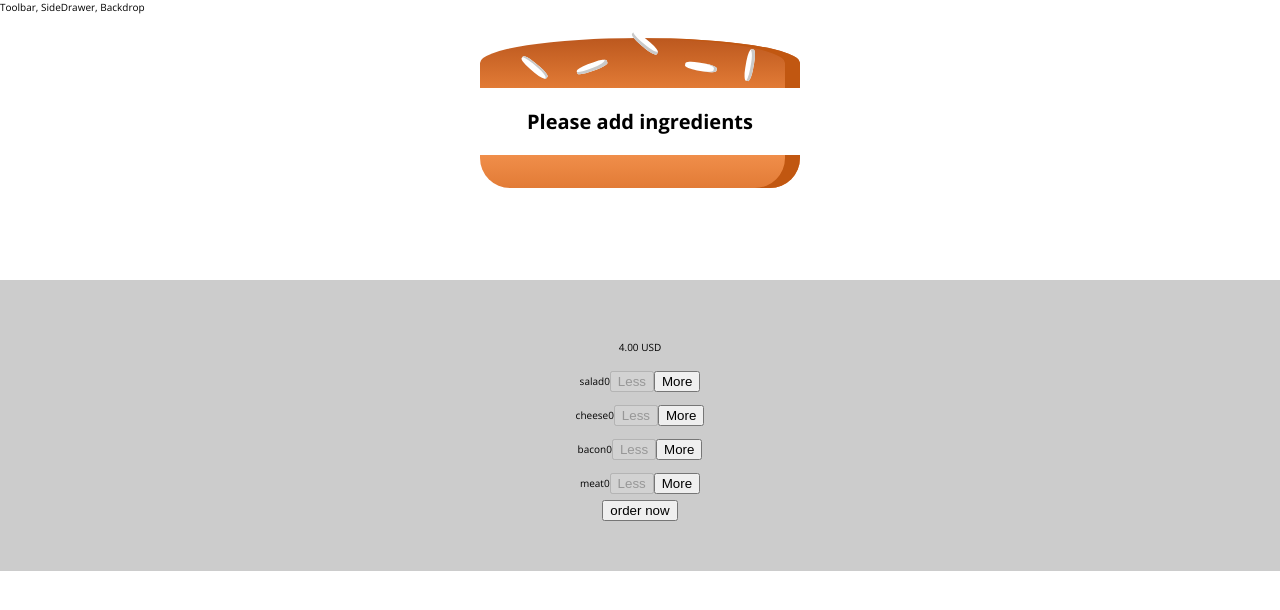
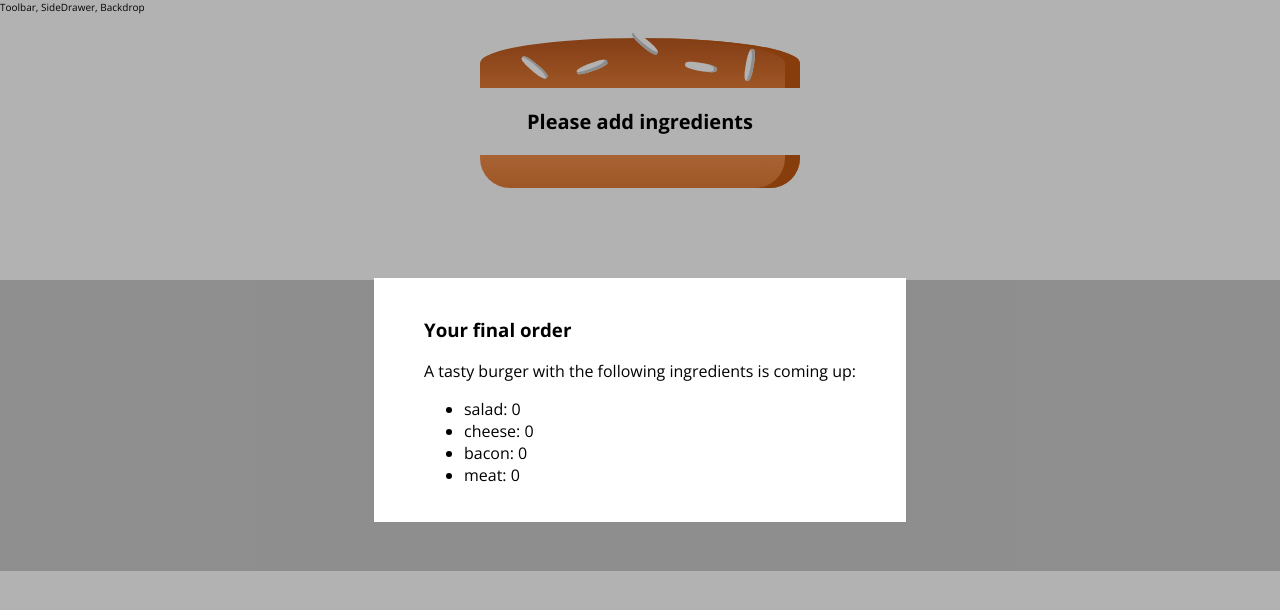
Before and after one commit to pldvd/burger-builder, a React (Create React App) app: page / in a window 1280 px wide. Shown: the top 610 px of the page. Built offline with nearby package versions, Linux system fonts and the light colour scheme.

Commit message:
disabled order button if burger does not have ingredients

```diff
--- a/src/components/BurgerControls/BurgerControls.js
+++ b/src/components/BurgerControls/BurgerControls.js
@@ -15,7 +15,7 @@ const BurgerControls = (props) => {
           amount={props.ingredients[ingredient]}
           changeAmount={props.changeAmount}></BurgerControl>)
       }
-      <button>order now</button>
+      <button disabled={!props.canPurchase}>order now</button>
     </div>
   )
 }
--- /dev/null
+++ b/src/components/OrderSummary/OrderSummary.js
@@ -0,0 +1,23 @@
+import React from 'react';
+import styles from './OrderSummary.module.css';
+
+const OrderSummary = (props) => {
+  const finalOrder = Object.keys(props.ingredients).map(ingr => {
+    return (
+      <li>
+        <span>{ingr}: </span>{props.ingredients[ingr]}
+      </li>
+    );
+  })
+  return (
+    <div className={styles.OrderSummary}>
+      <h3>Your final order</h3>
+      <p> A tasty burger with the following ingredients is coming up:</p>
+      <ul>
+        {finalOrder}
+      </ul>
+    </div>
+  )
+}
+
+export default OrderSummary;
--- /dev/null
+++ b/src/components/OrderSummary/OrderSummary.module.css
@@ -0,0 +1,5 @@
+.OrderSummary {
+  font-size: 1.6rem;
+  padding: 2rem 5rem;
+  background-color: white;
+}
--- /dev/null
+++ b/src/components/UI/Modal/Modal.js
@@ -0,0 +1,12 @@
+import React from 'react';
+import styles from './Modal.module.css';
+
+const Modal = (props) => {
+  return (
+    <div className={styles.Modal}>
+      {props.children}
+    </div>
+  )
+}
+
+export default Modal;
--- /dev/null
+++ b/src/components/UI/Modal/Modal.module.css
@@ -0,0 +1,13 @@
+.Modal {
+  position: fixed;
+  z-index: 1;
+  height: 100vh;
+  width: 100vw;
+  top: 0;
+  left: 0;
+  background-color: rgba(0, 0, 0, .3);
+
+  display: flex;
+  justify-content: center;
+  align-items: center;
+}
--- a/src/containers/BurgerBuilder/BurgerBuilder.js
+++ b/src/containers/BurgerBuilder/BurgerBuilder.js
@@ -1,6 +1,8 @@
 import React, { Component, Fragment } from 'react';
 import Burger from '../../components/Burger/Burger';
 import BurgerControls from '../../components/BurgerControls/BurgerControls';
+import Modal from '../../components/UI/Modal/Modal';
+import OrderSummary from '../../components/OrderSummary/OrderSummary';
 
 class BurgerBuilder extends Component {
 
@@ -62,6 +64,9 @@ class BurgerBuilder extends Component {
   render() {
     return (
       <Fragment>
+        <Modal>
+          <OrderSummary ingredients={this.state.ingredients}/>
+        </Modal>
         <Burger ingredients={this.state.ingredients} />
         <BurgerControls
           ingredients={this.state.ingredients}
```
